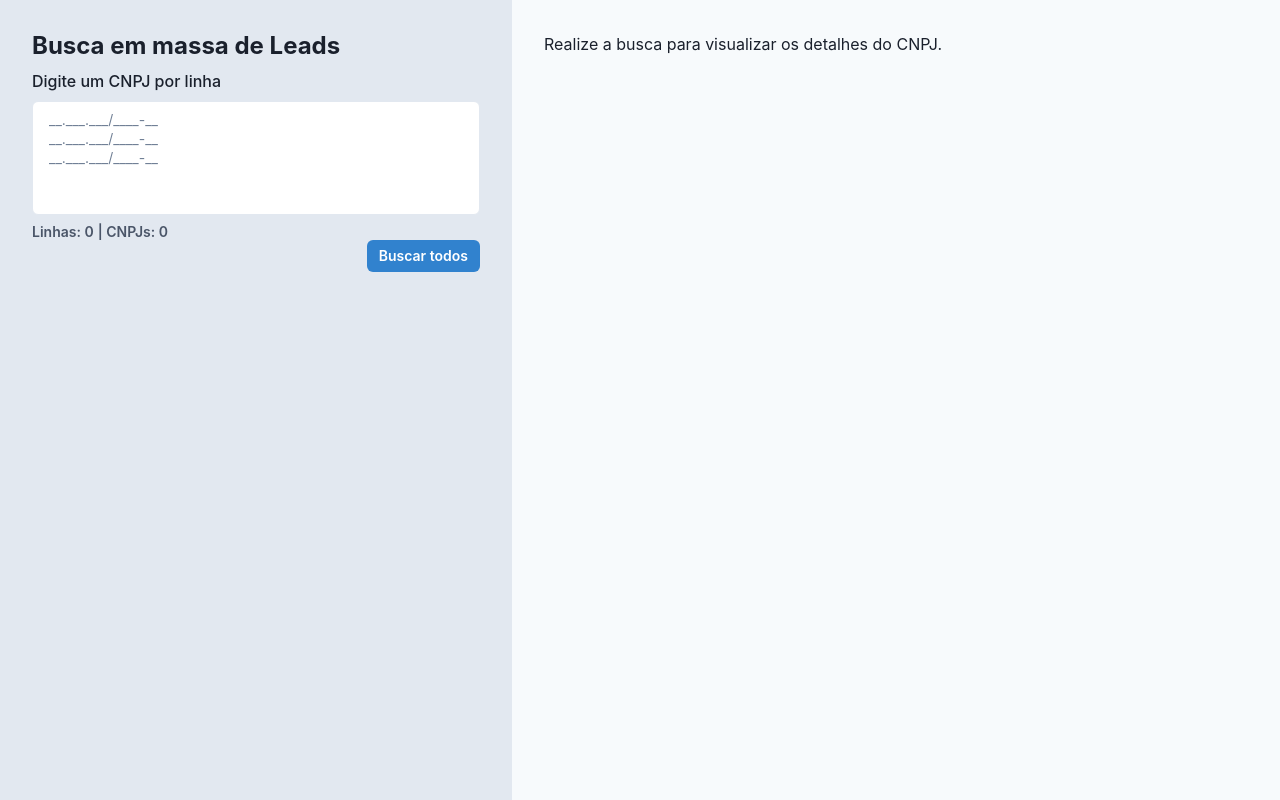
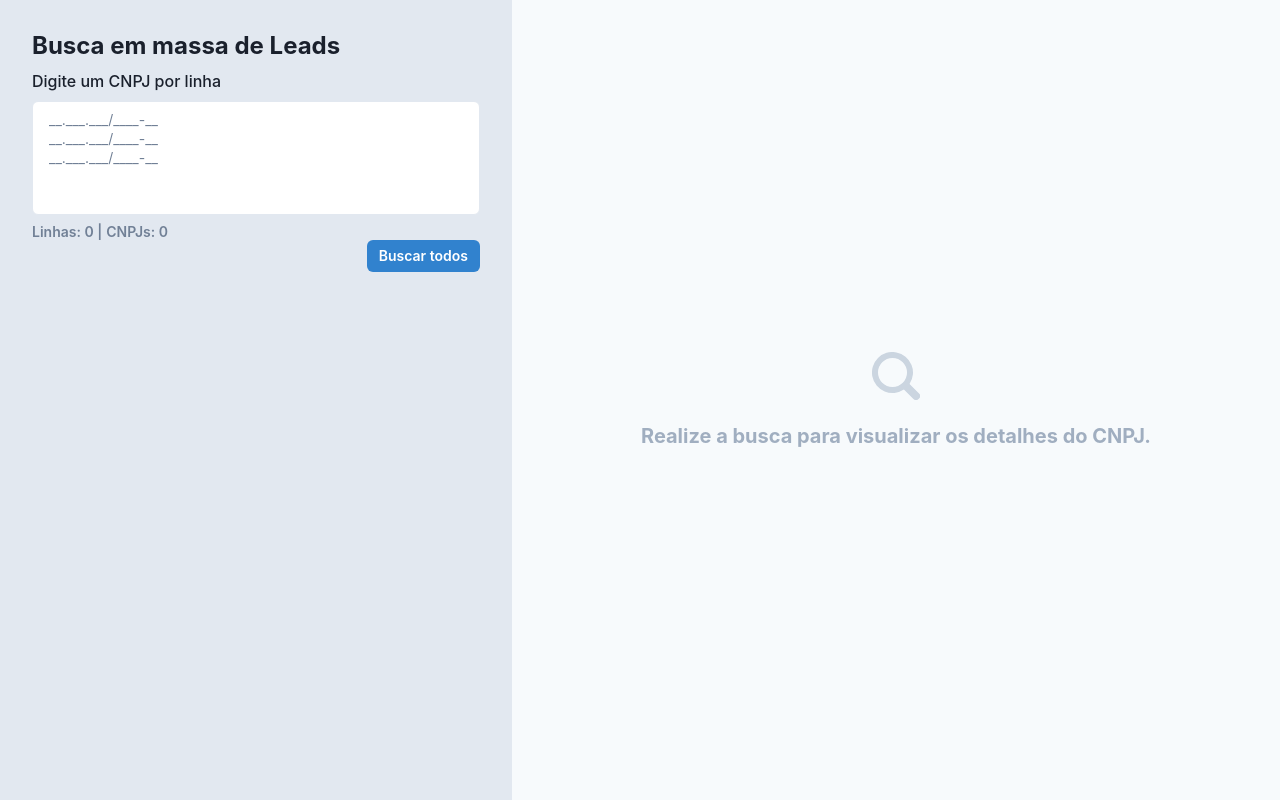
Before and after one commit to santhoo/leads-search, a Next.js app: page /bulk in a window 1280 px wide. Built offline with nearby package versions, Linux system fonts and the light colour scheme.

Commit message:
Skeleton on loading Styles active error

```diff
--- a/src/components/ListResults.js
+++ b/src/components/ListResults.js
@@ -2,12 +2,12 @@ import { Box, Flex, Heading } from '@chakra-ui/react'
 
 import ResultItem from '@/components/ResultItem'
 
-export default function ListResults({ list }) {
+export default function ListResults({ list, loading }) {
 	return (
 		<>
 			{list?.length > 0 && (
 				<Flex
-					mt="16"
+					mt="12"
 					direction="column"
 					height="100%"
 					boxShadow="md"
@@ -27,7 +27,7 @@ export default function ListResults({ list }) {
 					</Box>
 
 					<Box
-						bg="gray.400"
+						bg="white"
 						flex="1"
 						overflow="hidden"
 						position="relative"
@@ -44,6 +44,12 @@ export default function ListResults({ list }) {
 							{list.map((item, index) => (
 								<ResultItem key={index} empresa={item} />
 							))}
+
+							{loading && (
+								<ResultItem
+									empresa={{ skeleton: loading }}
+								/>
+							)}
 						</Box>
 					</Box>
 				</Flex>
--- a/src/components/ResultItem.js
+++ b/src/components/ResultItem.js
@@ -4,58 +4,90 @@ import {
 	Heading,
 	Text,
 	IconButton,
+	SkeletonText,
 } from '@chakra-ui/react'
 
 import { ChevronRightIcon } from '@chakra-ui/icons'
 import { useDetailContext } from '@/context/DetailProvider'
 
-function CardResult({ error, data }) {
+function CardResult({ error, skeleton, data }) {
 	const handleOpen = useDetailContext()
+
+	const isActive =
+		handleOpen.active.estabelecimento?.cnpj ===
+		data.estabelecimento?.cnpj
+			? true
+			: false
+	const isEnabled = !error.error && !isActive ? true : false
 
 	return (
 		<Flex
+			bg={
+				isActive
+					? 'blue.100'
+					: error.error
+					? 'gray.100'
+					: 'gray.200'
+			}
+			color={
+				isActive
+					? 'blue.600'
+					: error.error
+					? 'gray.500'
+					: 'gray.600'
+			}
+			_hover={{ bg: isEnabled && 'gray.300' }}
 			direction="column"
-			bg={error.error ? 'gray.200' : 'gray.100'}
 			p="2"
 			minH="58px"
 			justifyContent="center"
 			borderBottom="2px"
 			borderColor="white"
+			cursor={isEnabled && 'pointer'}
+			onClick={() => {
+				isEnabled && handleOpen.setActive(data)
+			}}
 		>
 			{error.error ? (
 				<>
-					<Heading
-						color="red.600"
-						fontWeight="normal"
-						size="xs"
-					>
+					<Heading fontWeight="normal" size="xs">
 						{error.cnpj}
 					</Heading>
-					<Text fontWeight="semibold" color="red.600">
-						{error.error}
-					</Text>
+					<Text fontWeight="semibold">{error.error}</Text>
 				</>
+			) : skeleton ? (
+				<SkeletonText
+					noOfLines={2}
+					spacing="2"
+					skeletonHeight="3"
+					w="50%"
+				/>
 			) : (
-				<Flex
-					direction="row"
-					cursor="pointer"
-					onClick={() => handleOpen.setActive(data)}
-				>
-					<Flex direction="column" flex="1">
+				<Flex direction="row">
+					<Flex
+						direction="column"
+						flex="1"
+						color={
+							data.estabelecimento.situacao_cadastral !==
+								'Ativa' && 'red.600'
+						}
+					>
 						<Heading fontWeight="normal" size="xs">
 							{data.estabelecimento.cnpj}
+							{data.estabelecimento.situacao_cadastral !==
+								'Ativa' &&
+								` - ${data.estabelecimento.situacao_cadastral}`}
 						</Heading>
 						<Text fontWeight="semibold">
 							{data.razao_social}
 						</Text>
 					</Flex>
 
-					<IconButton
-						colorScheme="blue"
-						_hover={{ bg: 'blue.100' }}
-						variant="ghost"
-						ml="2"
-						icon={<ChevronRightIcon />}
+					<ChevronRightIcon
+						w={5}
+						h={5}
+						mr="2"
+						alignSelf="center"
 					/>
 				</Flex>
 			)}
@@ -64,9 +96,13 @@ function CardResult({ error, data }) {
 }
 
 export default function ResultItem({ empresa }) {
-	const { error, cnpj, ...response } = empresa
+	const { error, cnpj, skeleton, ...response } = empresa
 
 	return (
-		<CardResult error={{ error, cnpj }} data={response} />
+		<CardResult
+			error={{ error, cnpj }}
+			skeleton={skeleton}
+			data={response}
+		/>
 	)
 }
--- a/src/pages/bulk.js
+++ b/src/pages/bulk.js
@@ -11,7 +11,9 @@ import {
 	FormLabel,
 	FormHelperText,
 	Text,
+	Tooltip,
 } from '@chakra-ui/react'
+import { Search2Icon } from '@chakra-ui/icons'
 
 import { useDetailContext } from '@/context/DetailProvider'
 import ListResults from '@/components/ListResults'
@@ -144,9 +146,31 @@ export default function Bulk() {
 								handleTextList(e.target.value)
 							}
 						/>
-						<FormHelperText as={Flex} fontWeight="semibold">
-							<Text mr="1">Linhas: {textList.length}</Text>
-							<Text>| CNPJs: {searchList.length}</Text>
+						<FormHelperText
+							as={Flex}
+							fontWeight="semibold"
+							color="gray.500"
+						>
+							<Text>Linhas: {textList.length} |</Text>
+
+							<Tooltip
+								label={`${
+									textList.length - searchList.length
+								} linhas não são CNPJ válidos`}
+								isDisabled={
+									textList.length === searchList.length
+								}
+							>
+								<Text
+									ml="1"
+									color={
+										textList.length !== searchList.length &&
+										'red.500'
+									}
+								>
+									CNPJs: {searchList.length}
+								</Text>
+							</Tooltip>
 						</FormHelperText>
 						<Button
 							mr="0"
@@ -160,7 +184,10 @@ export default function Bulk() {
 						</Button>
 					</FormControl>
 
-					<ListResults list={resultList} />
+					<ListResults
+						loading={loading}
+						list={resultList}
+					/>
 				</Flex>
 
 				<Box
@@ -169,7 +196,7 @@ export default function Bulk() {
 					h="100%"
 					position="relative"
 				>
-					<Box
+					<Flex
 						position="absolute"
 						left="0"
 						right="0"
@@ -179,14 +206,29 @@ export default function Bulk() {
 						p="8"
 					>
 						{handleOpen.active?.empty ? (
-							// <DetailEmpty />
-							<h1>{handleOpen.active.empty}</h1>
+							<Flex
+								flex="1"
+								justifyContent="center"
+								alignItems="center"
+								alignSelf="center"
+								textAlign="center"
+								direction="column"
+							>
+								<Search2Icon
+									boxSize={12}
+									mb="6"
+									color="gray.300"
+								/>
+								<Heading size="md" color="gray.400">
+									{handleOpen.active.empty}
+								</Heading>
+							</Flex>
 						) : (
 							<Container>
 								<ItemDetail item={handleOpen.active} />
 							</Container>
 						)}
-					</Box>
+					</Flex>
 				</Box>
 			</Flex>
 		</>
```
